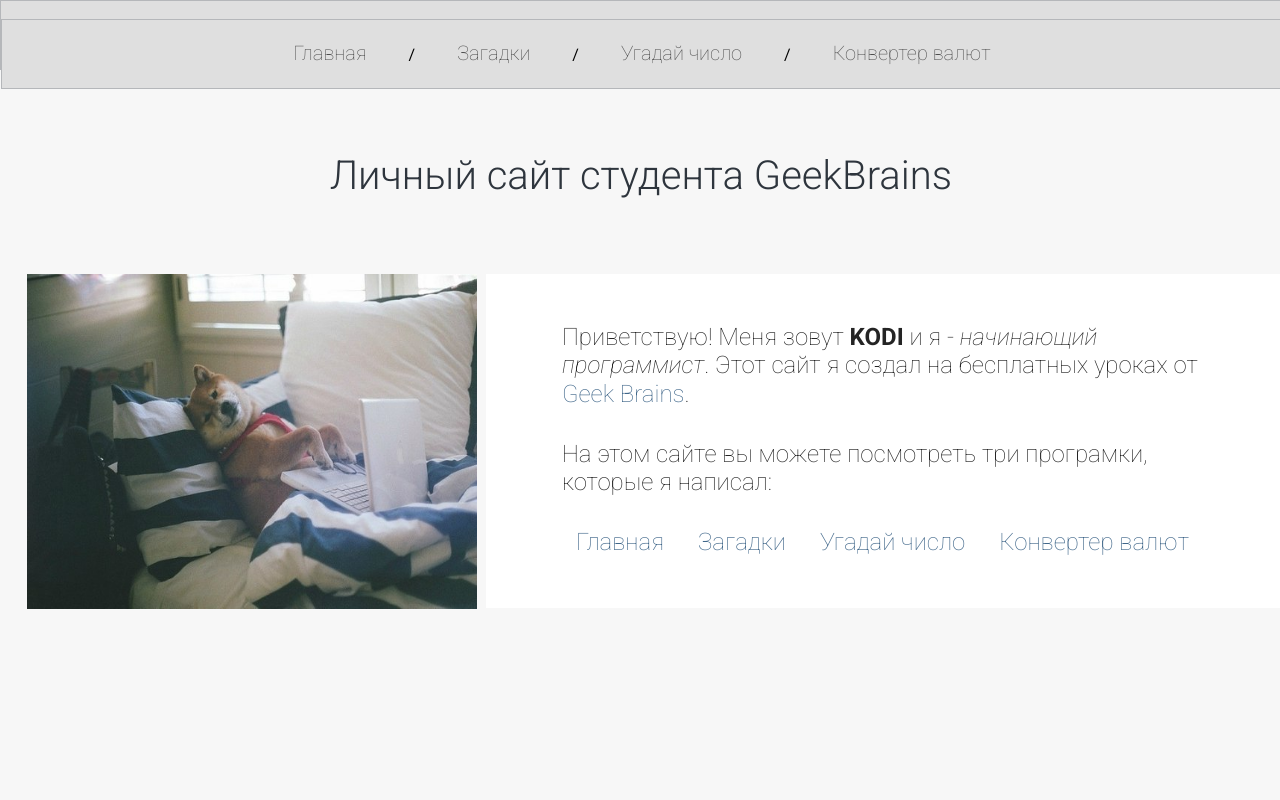
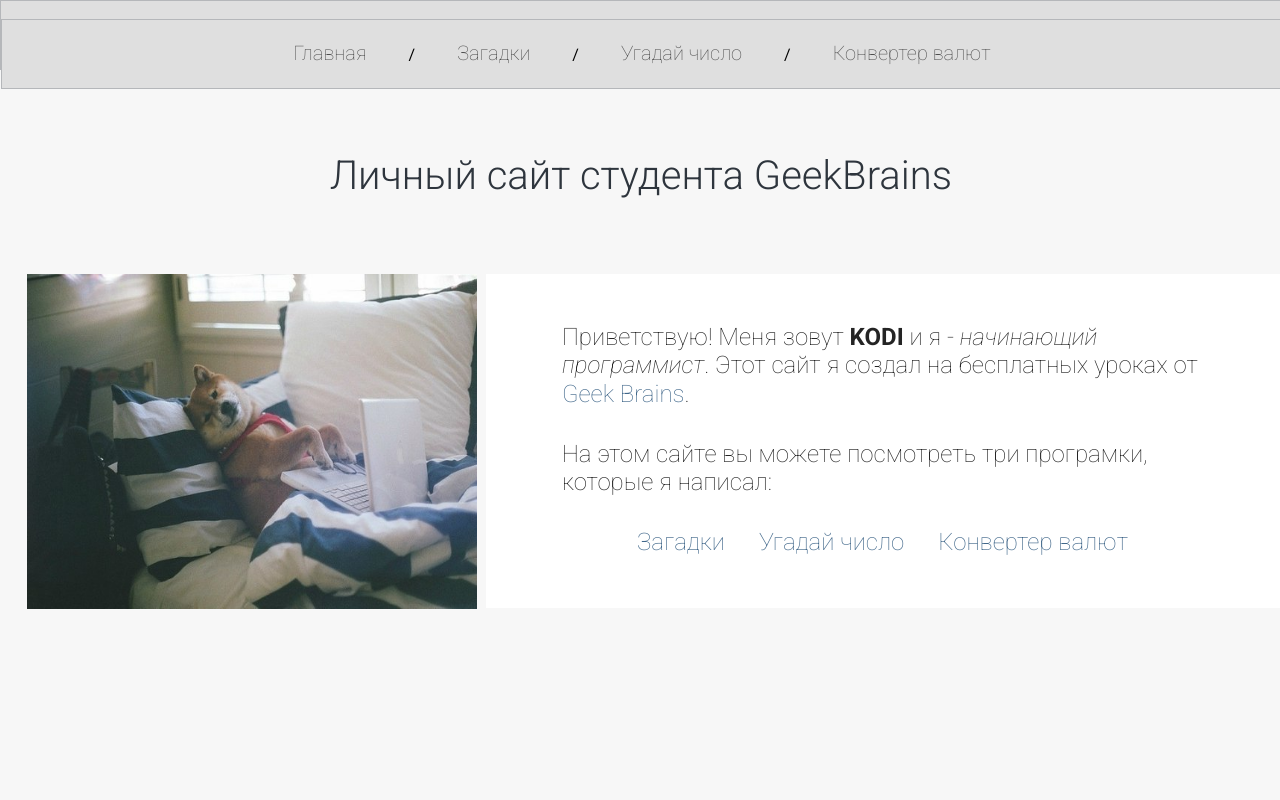
Before and after one commit to cybspace/JavaScript-Basics, a plain HTML site: page index.html in a window 1280 px wide. Shown: the top 800 px of the page. Drawn offline with Linux system fonts and the light colour scheme.

Commit message:
мелкие правки - удалена лишняя ссылка на index.html

```diff
--- a/index.html
+++ b/index.html
@@ -27,7 +27,6 @@
             <p>
               На этом сайте вы можете посмотреть три програмки, которые я написал:
             </p>
-            <a href="index.html" id="links">Главная</a>
             <a href="riddles.html" id="links">Загадки</a>
             <a href="sneakyComputer.html" id="links">Угадай число</a>
             <a href="currencyExchange.html" id="links">Конвертер валют</a>
```
